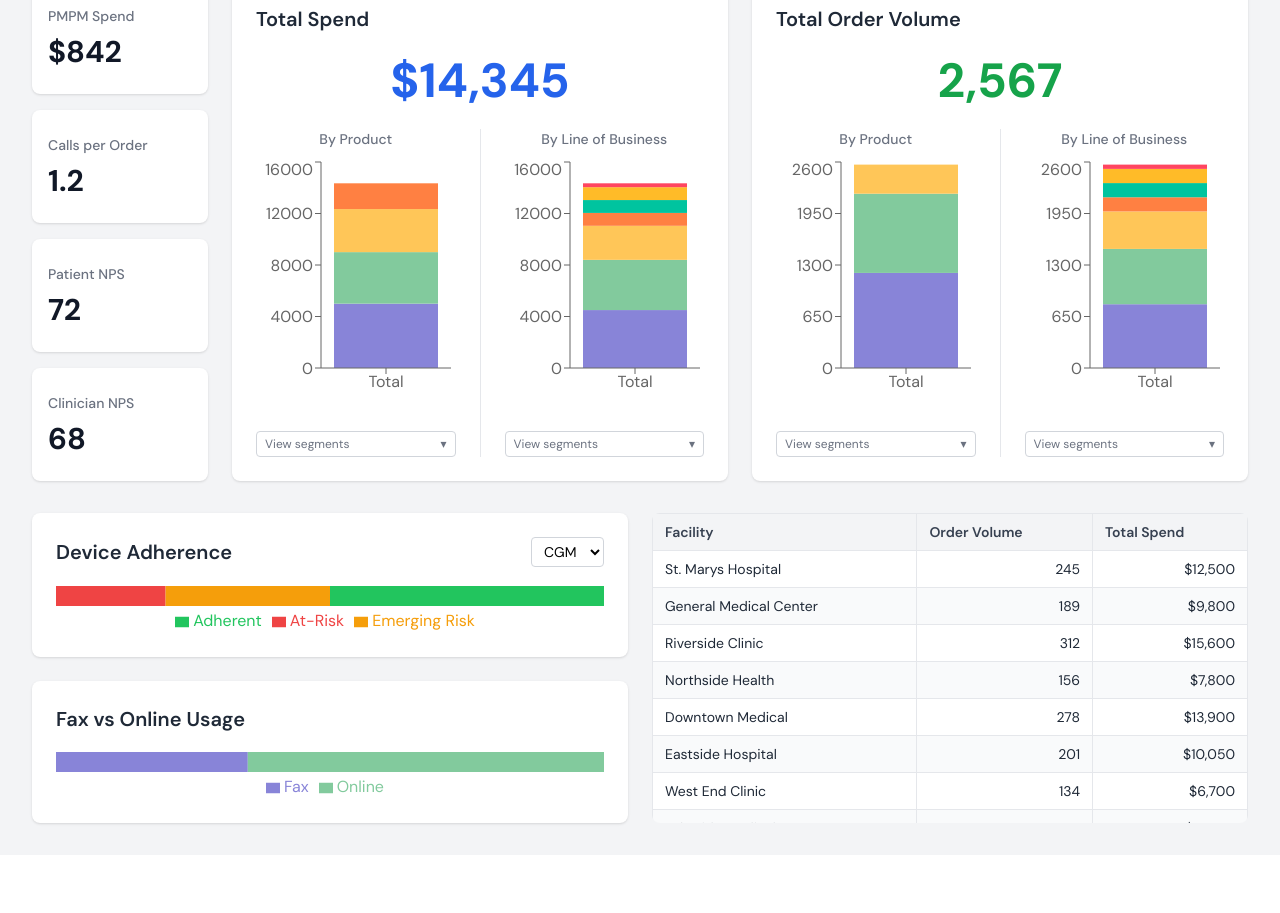
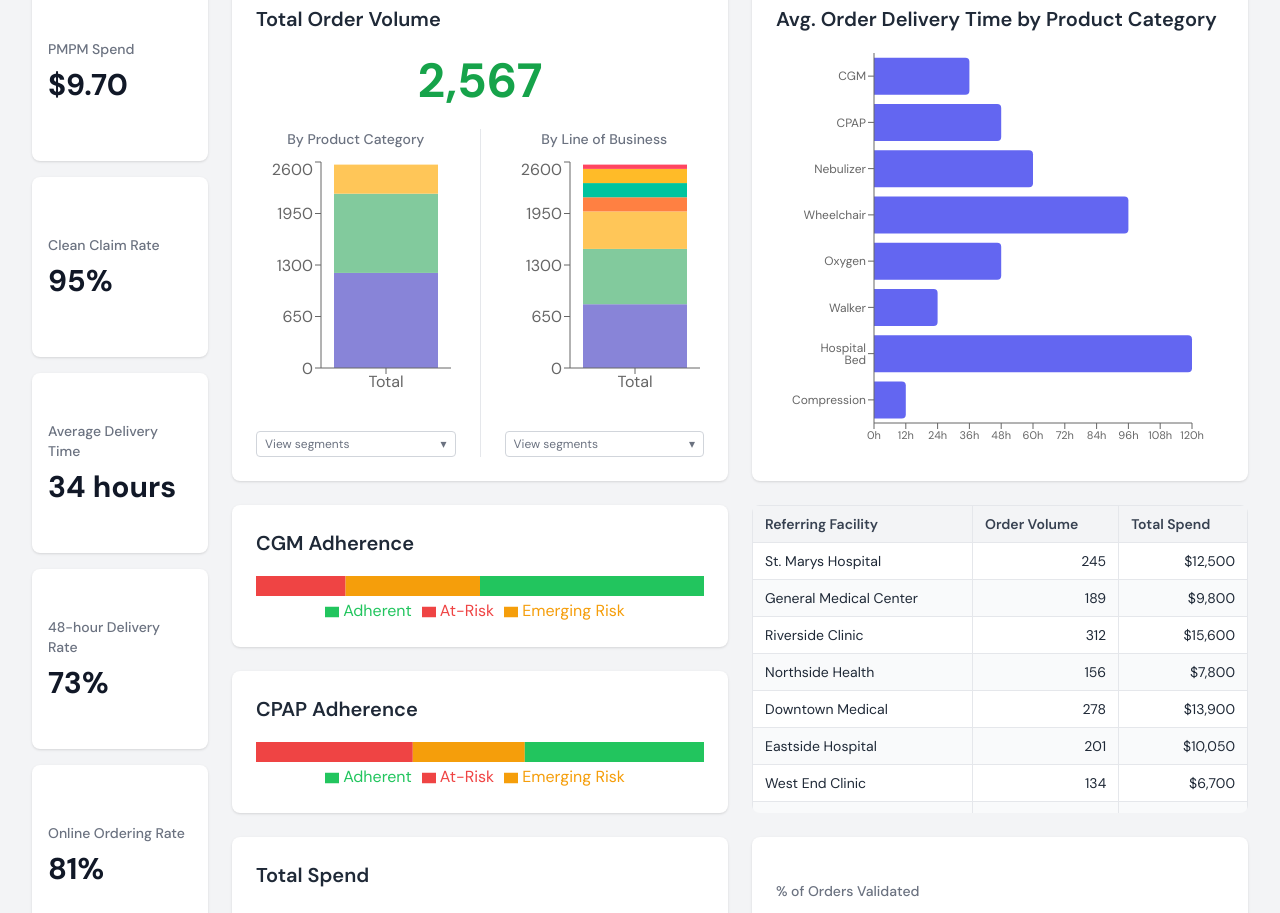
Before and after one commit to bryanzqwang/Verse_Payor_Dashboard, a Next.js app: page / in a window 1280 px wide. Shown: the part 180-1093 px from the top of the page. Before the commit the page ends 1035 px from the top, so only its background shows below. Built offline with nearby package versions, Linux system fonts and the light colour scheme.

Commit message:
Sterling's first round of feedback (unsorted)

```diff
--- a/src/app/page.tsx
+++ b/src/app/page.tsx
@@ -16,20 +16,20 @@ interface Activity {
 
 const initialMetricCards: Omit<MetricCardData, 'value' | 'chartData' | 'secondaryChartData'>[] = [
   {
+    title: 'Total Order Volume',
+    color: 'text-green-600',
+    dataUrl: '/data/total-order-volume.csv',
+    primaryTitle: 'By Product Category',
+    secondaryDataUrl: '/data/total-order-volume-by-lob.csv',
+    secondaryTitle: 'By Line of Business',
+  },
+  {
     title: 'Total Spend',
     color: 'text-blue-600',
     units: '$',
     dataUrl: '/data/total-spend.csv',
-    primaryTitle: 'By Product',
+    primaryTitle: 'By Product Category',
     secondaryDataUrl: '/data/total-spend-by-lob.csv',
-    secondaryTitle: 'By Line of Business',
-  },
-  {
-    title: 'Total Order Volume',
-    color: 'text-green-600',
-    dataUrl: '/data/total-order-volume.csv',
-    primaryTitle: 'By Product',
-    secondaryDataUrl: '/data/total-order-volume-by-lob.csv',
     secondaryTitle: 'By Line of Business',
   },
 ];
@@ -47,73 +47,24 @@ const recentActivities: Activity[] = [
   { description: 'Report generated: Q1 Summary' },
 ];
 
-const deviceDataUrls: Record<string, string> = {
-  CGM:  '/data/device-adherence-cgm.csv',
-  CPAP: '/data/device-adherence-cpap.csv',
-};
-
-const faxOnlineColors: Record<string, string> = {
-  'Fax':    '#8884d8',
-  'Online': '#82ca9d',
-};
-
-function FaxOnlineChart() {
-  const [chartData, setChartData] = useState<ChartData[]>([]);
-
-  useEffect(() => {
-    loadCsv('/data/fax-vs-online-usage.csv').then(({ chartData }) => setChartData(chartData));
-  }, []);
-
-  const categories = chartData.length ? Object.keys(chartData[0]).filter((k) => k !== 'name') : [];
-
-  return (
-    <div className="bg-white p-6 rounded-lg shadow">
-      <h2 className="text-xl font-semibold text-gray-800 mb-4">Fax vs Online Usage</h2>
-      <ResponsiveContainer width="100%" height={50}>
-        <BarChart layout="vertical" data={chartData} barSize={20} margin={{ bottom: 0 }}>
-          <XAxis type="number" hide />
-          <YAxis type="category" dataKey="name" hide />
-          <Tooltip />
-          <Legend />
-          {categories.map((cat) => (
-            <Bar key={cat} dataKey={cat} name={cat} stackId="a" fill={faxOnlineColors[cat] ?? '#8884d8'} />
-          ))}
-        </BarChart>
-      </ResponsiveContainer>
-    </div>
-  );
-}
-
 const adherenceColors: Record<string, string> = {
   'At-Risk':       '#ef4444',
   'Emerging Risk': '#f59e0b',
   'Adherent':      '#22c55e',
 };
 
-function DeviceAdherenceChart() {
-  const [selectedDevice, setSelectedDevice] = useState('CGM');
+function AdherenceChart({ title, dataUrl }: { title: string; dataUrl: string }) {
   const [chartData, setChartData] = useState<ChartData[]>([]);
 
   useEffect(() => {
-    loadCsv(deviceDataUrls[selectedDevice]).then(({ chartData }) => setChartData(chartData));
-  }, [selectedDevice]);
+    loadCsv(dataUrl).then(({ chartData }) => setChartData(chartData));
+  }, [dataUrl]);
 
   const categories = chartData.length ? Object.keys(chartData[0]).filter((k) => k !== 'name') : [];
 
   return (
     <div className="bg-white p-6 rounded-lg shadow">
-      <div className="flex items-center justify-between mb-4">
-        <h2 className="text-xl font-semibold text-gray-800">Device Adherence</h2>
-        <select
-          value={selectedDevice}
-          onChange={(e) => setSelectedDevice(e.target.value)}
-          className="text-sm border border-gray-300 rounded px-2 py-1 bg-white"
-        >
-          {Object.keys(deviceDataUrls).map((device) => (
-            <option key={device} value={device}>{device}</option>
-          ))}
-        </select>
-      </div>
+      <h2 className="text-xl font-semibold text-gray-800 mb-4">{title}</h2>
       <ResponsiveContainer width="100%" height={50}>
         <BarChart layout="vertical" data={chartData} barSize={20} margin={{ bottom: 0 }}>
           <XAxis type="number" hide />
@@ -125,6 +76,42 @@ function DeviceAdherenceChart() {
           ))}
         </BarChart>
       </ResponsiveContainer>
+    </div>
+  );
+}
+
+function AvgDeliveryTimeChart() {
+  const [data, setData] = useState<{ product: string; hours: number }[]>([]);
+
+  useEffect(() => {
+    fetch('/data/avg-delivery-time.csv')
+      .then((r) => r.text())
+      .then((csv) => {
+        const parsed = Papa.parse(csv, { header: true });
+        setData(
+          (parsed.data as { product: string; hours: string }[])
+            .filter((r) => r.product)
+            .map((r) => ({ product: r.product, hours: parseFloat(r.hours) }))
+        );
+      });
+  }, []);
+
+  const maxHours = data.length ? Math.ceil(Math.max(...data.map((d) => d.hours)) / 12) * 12 : 132;
+  const ticks = Array.from({ length: maxHours / 12 + 1 }, (_, i) => i * 12);
+
+  return (
+    <div className="bg-white p-6 rounded-lg shadow flex flex-col h-full">
+      <h2 className="text-xl font-semibold text-gray-800 mb-4">Avg. Order Delivery Time by Product Category</h2>
+      <div className="flex-1 min-h-0">
+        <ResponsiveContainer width="100%" height="100%">
+          <BarChart layout="vertical" data={data} margin={{ top: 4, right: 32, left: 8, bottom: 4 }}>
+            <XAxis type="number" ticks={ticks} tickFormatter={(v) => `${v}h`} tick={{ fontSize: 11 }} />
+            <YAxis type="category" dataKey="product" width={90} tick={{ fontSize: 12 }} />
+            <Tooltip formatter={(v) => [`${v} hours`, 'Avg. Delivery Time']} />
+            <Bar dataKey="hours" fill="#6366f1" radius={[0, 4, 4, 0]} />
+          </BarChart>
+        </ResponsiveContainer>
+      </div>
     </div>
   );
 }
@@ -146,7 +133,7 @@ function FacilityTable() {
       <table className="w-full text-sm border-collapse">
         <thead>
           <tr className="bg-gray-100">
-            {['Facility', 'Order Volume', 'Total Spend'].map((col) => (
+            {['Referring Facility', 'Order Volume', 'Total Spend'].map((col) => (
               <th key={col} className="sticky top-0 bg-gray-100 border border-gray-200 px-3 py-2 text-left font-semibold text-gray-700 z-10">
                 {col}
               </th>
@@ -222,15 +209,28 @@ export default function Home(): JSX.Element {
       <div className="max-w-7xl mx-auto">
         <h1 className="text-3xl font-bold text-gray-900 mb-8">Executive Summary</h1>
 
-        <div className="grid grid-cols-[11rem_1fr_1fr] gap-6 mb-8">
-          <div className="flex flex-col gap-4 h-full">
+        <div className="flex gap-6">
+          {/* Sidebar */}
+          <div className="w-44 flex-shrink-0 flex flex-col gap-4">
             <div className="bg-white p-4 rounded-lg shadow flex-1 flex flex-col justify-center">
               <p className="text-sm font-medium text-gray-500">PMPM Spend</p>
-              <p className="text-3xl font-bold text-gray-900 mt-2">$842</p>
+              <p className="text-3xl font-bold text-gray-900 mt-2">$9.70</p>
             </div>
             <div className="bg-white p-4 rounded-lg shadow flex-1 flex flex-col justify-center">
-              <p className="text-sm font-medium text-gray-500">Calls per Order</p>
-              <p className="text-3xl font-bold text-gray-900 mt-2">1.2</p>
+              <p className="text-sm font-medium text-gray-500">Clean Claim Rate</p>
+              <p className="text-3xl font-bold text-gray-900 mt-2">95%</p>
+            </div>
+            <div className="bg-white p-4 rounded-lg shadow flex-1 flex flex-col justify-center">
+              <p className="text-sm font-medium text-gray-500">Average Delivery Time</p>
+              <p className="text-3xl font-bold text-gray-900 mt-2">34 hours</p>
+            </div>
+            <div className="bg-white p-4 rounded-lg shadow flex-1 flex flex-col justify-center">
+              <p className="text-sm font-medium text-gray-500">48-hour Delivery Rate</p>
+              <p className="text-3xl font-bold text-gray-900 mt-2">73%</p>
+            </div>
+            <div className="bg-white p-4 rounded-lg shadow flex-1 flex flex-col justify-center">
+              <p className="text-sm font-medium text-gray-500">Online Ordering Rate</p>
+              <p className="text-3xl font-bold text-gray-900 mt-2">81%</p>
             </div>
             <div className="bg-white p-4 rounded-lg shadow flex-1 flex flex-col justify-center">
               <p className="text-sm font-medium text-gray-500">Patient NPS</p>
@@ -241,14 +241,18 @@ export default function Home(): JSX.Element {
               <p className="text-3xl font-bold text-gray-900 mt-2">68</p>
             </div>
           </div>
-          {metrics[0] && <MetricCard card={metrics[0]} className="h-full" />}
-          {metrics[1] && <MetricCard card={metrics[1]} className="h-full" />}
+
+          {/* Main content */}
+          <div className="flex-1 flex flex-col gap-6">
+            <div className="grid grid-cols-2 gap-6 items-stretch">
+              {metrics[0] && <MetricCard card={metrics[0]} />}
+              <AvgDeliveryTimeChart />
             </div>
 
             <div className="grid grid-cols-2 gap-6 items-start">
               <div ref={chartsColRef} className="flex flex-col gap-6">
-            <DeviceAdherenceChart />
-            <FaxOnlineChart />
+                <AdherenceChart title="CGM Adherence" dataUrl="/data/device-adherence-cgm.csv" />
+                <AdherenceChart title="CPAP Adherence" dataUrl="/data/device-adherence-cpap.csv" />
               </div>
               <div
                 className="overflow-y-auto rounded-lg"
@@ -258,6 +262,26 @@ export default function Home(): JSX.Element {
               </div>
             </div>
 
+            <div className="grid grid-cols-2 gap-6 items-stretch">
+              {metrics[1] && <MetricCard card={metrics[1]} />}
+              <div className="flex flex-col gap-4">
+                <div className="bg-white p-6 rounded-lg shadow flex-1 flex flex-col justify-center">
+                  <p className="text-sm font-medium text-gray-500">% of Orders Validated</p>
+                  <p className="text-4xl font-bold text-gray-900 mt-2">94.2%</p>
+                </div>
+                <div className="bg-white p-6 rounded-lg shadow flex-1 flex flex-col justify-center">
+                  <p className="text-sm font-medium text-gray-500">% of Claims Paid to Verse</p>
+                  <p className="text-4xl font-bold text-gray-900 mt-2">88.7%</p>
+                </div>
+                <div className="bg-white p-6 rounded-lg shadow flex-1 flex flex-col justify-center">
+                  <p className="text-sm font-medium text-gray-500">Average Subcontractor AR Days</p>
+                  <p className="text-4xl font-bold text-gray-900 mt-2">22.4</p>
+                </div>
+              </div>
+            </div>
+          </div>
+        </div>
+
       </div>
     </main>
   );
```
Also changed, not shown: public/data/avg-delivery-time.csv (added), public/data/fax-vs-online-usage.csv (deleted). Lines whose indentation alone changed are shown as unchanged.
